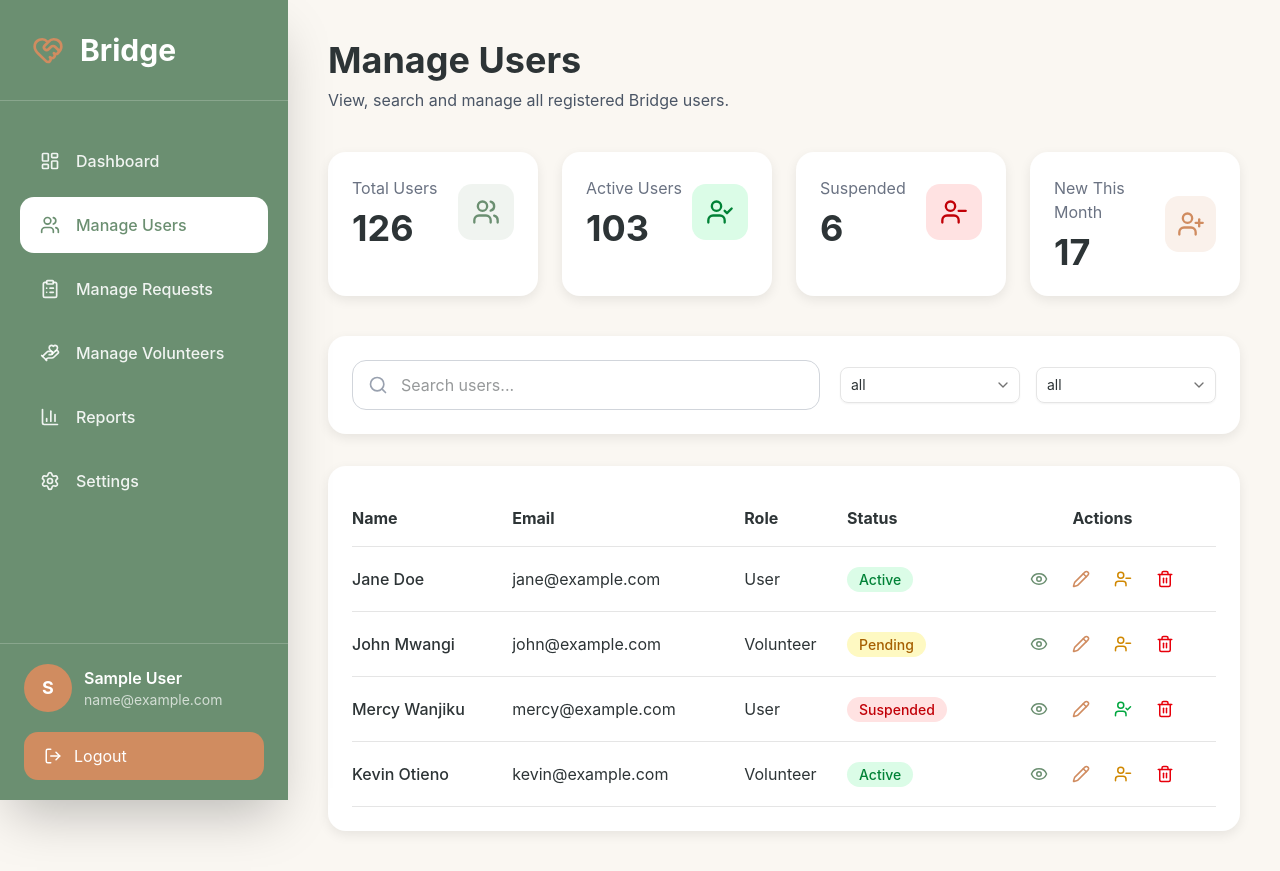
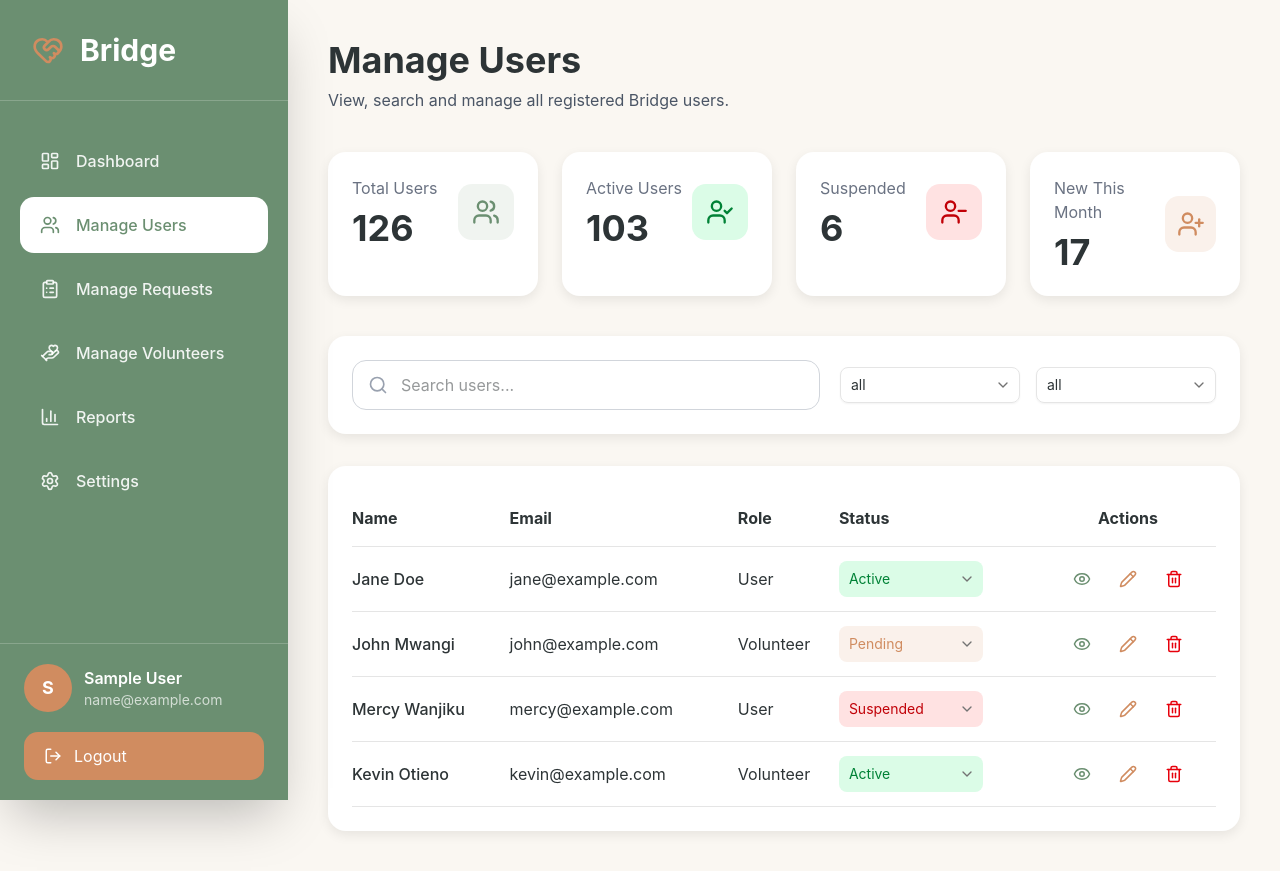
Before and after one commit to theefrank/bridge-app, a React (Vite) app: page /admin/users in a window 1280 px wide. Built offline with nearby package versions, Linux system fonts and the light colour scheme; sample sign-in values are in the browser's storage.

Commit message:
refactor(admin): replace suspend action with editable status dropdown

```diff
--- a/src/components/admin/UserTable.jsx
+++ b/src/components/admin/UserTable.jsx
@@ -4,11 +4,16 @@ import {
   Eye,
   Pencil,
   Trash2,
-  UserMinus,
-  UserCheck,
 } from "lucide-react";
 
-import StatusBadge from "./StatusBadge";
+import {
+  Select,
+  SelectContent,
+  SelectItem,
+  SelectTrigger,
+  SelectValue,
+} from "../ui/select";
+
 import UserDialog from "./UserDialog";
 import EditUserDialog from "./EditUserDialog";
 import DeleteUserDialog from "./DeleteUserDialog";
@@ -23,11 +28,11 @@ export default function UserTable({
   const [dialogOpen, setDialogOpen] =
     useState(false);
 
+  const [editingUser, setEditingUser] =
+    useState(null);
+
   const [editDialogOpen, setEditDialogOpen] =
     useState(false);
-
-  const [editingUser, setEditingUser] =
-    useState(null);
 
   const [deleteDialogOpen, setDeleteDialogOpen] =
     useState(false);
@@ -41,39 +46,26 @@ export default function UserTable({
   }
 
   function handleEdit(user) {
-
     setEditingUser(user);
-
     setEditDialogOpen(true);
-
   }
 
-  function handleSuspend(userId) {
+  function handleSave(updatedUser) {
     setUsers((previousUsers) =>
       previousUsers.map((user) =>
-        user.id === userId
-          ? {
-              ...user,
-              status:
-                user.status === "Suspended"
-                  ? "Active"
-                  : "Suspended",
-            }
+        user.id === updatedUser.id
+          ? updatedUser
           : user
       )
     );
   }
 
   function handleDelete(user) {
-
     setUserToDelete(user);
-
     setDeleteDialogOpen(true);
-
   }
 
   function confirmDelete() {
-
     setUsers((previousUsers) =>
       previousUsers.filter(
         (user) =>
@@ -82,21 +74,23 @@ export default function UserTable({
     );
 
     setDeleteDialogOpen(false);
-
     setUserToDelete(null);
-
   }
 
-  function handleSave(updatedUser) {
-
+  function handleStatusChange(
+    userId,
+    newStatus
+  ) {
     setUsers((previousUsers) =>
       previousUsers.map((user) =>
-        user.id === updatedUser.id
-          ? updatedUser
+        user.id === userId
+          ? {
+              ...user,
+              status: newStatus,
+            }
           : user
       )
     );
-
   }
 
   return (
@@ -111,7 +105,7 @@ export default function UserTable({
           </h2>
 
           <p className="text-gray-500 mt-3">
-            Try changing your search or filters.
+            Try changing your search.
           </p>
 
         </div>
@@ -173,15 +167,58 @@ export default function UserTable({
 
                   <td>
 
-                    <StatusBadge
-                      status={user.status}
-                    />
+                    <Select
+                      value={user.status}
+                      onValueChange={(value) =>
+                        handleStatusChange(
+                          user.id,
+                          value
+                        )
+                      }
+                    >
+
+                      <SelectTrigger
+                        className={`w-36 h-9 border-0 shadow-none
+
+                        ${
+                          user.status === "Active"
+                            ? "bg-green-100 text-green-700"
+
+                            : user.status === "Pending"
+                            ? "bg-[#FAF1EB] text-[#D08C60]"
+
+                            : "bg-red-100 text-red-700"
+                        }
+                        `}
+                      >
+
+                        <SelectValue />
+
+                      </SelectTrigger>
+
+                      <SelectContent>
+
+                        <SelectItem value="Active">
+                          Active
+                        </SelectItem>
+
+                        <SelectItem value="Pending">
+                          Pending
+                        </SelectItem>
+
+                        <SelectItem value="Suspended">
+                          Suspended
+                        </SelectItem>
+
+                      </SelectContent>
+
+                    </Select>
 
                   </td>
 
                   <td>
 
-                    <div className="flex justify-center gap-2">
+                    <div className="flex justify-center items-center gap-3">
 
                       <button
                         onClick={() =>
@@ -210,38 +247,6 @@ export default function UserTable({
                           size={18}
                           className="text-[#D08C60]"
                         />
-
-                      </button>
-
-                      <button
-                        onClick={() =>
-                          handleSuspend(user.id)
-                        }
-                        className="p-2 rounded-lg hover:bg-yellow-100"
-                        title={
-                          user.status ===
-                          "Suspended"
-                            ? "Activate User"
-                            : "Suspend User"
-                        }
-                      >
-
-                        {user.status ===
-                        "Suspended" ? (
-
-                          <UserCheck
-                            size={18}
-                            className="text-green-600"
-                          />
-
-                        ) : (
-
-                          <UserMinus
-                            size={18}
-                            className="text-yellow-600"
-                          />
-
-                        )}
 
                       </button>
 
```
Lines whose indentation alone changed are shown as unchanged.
